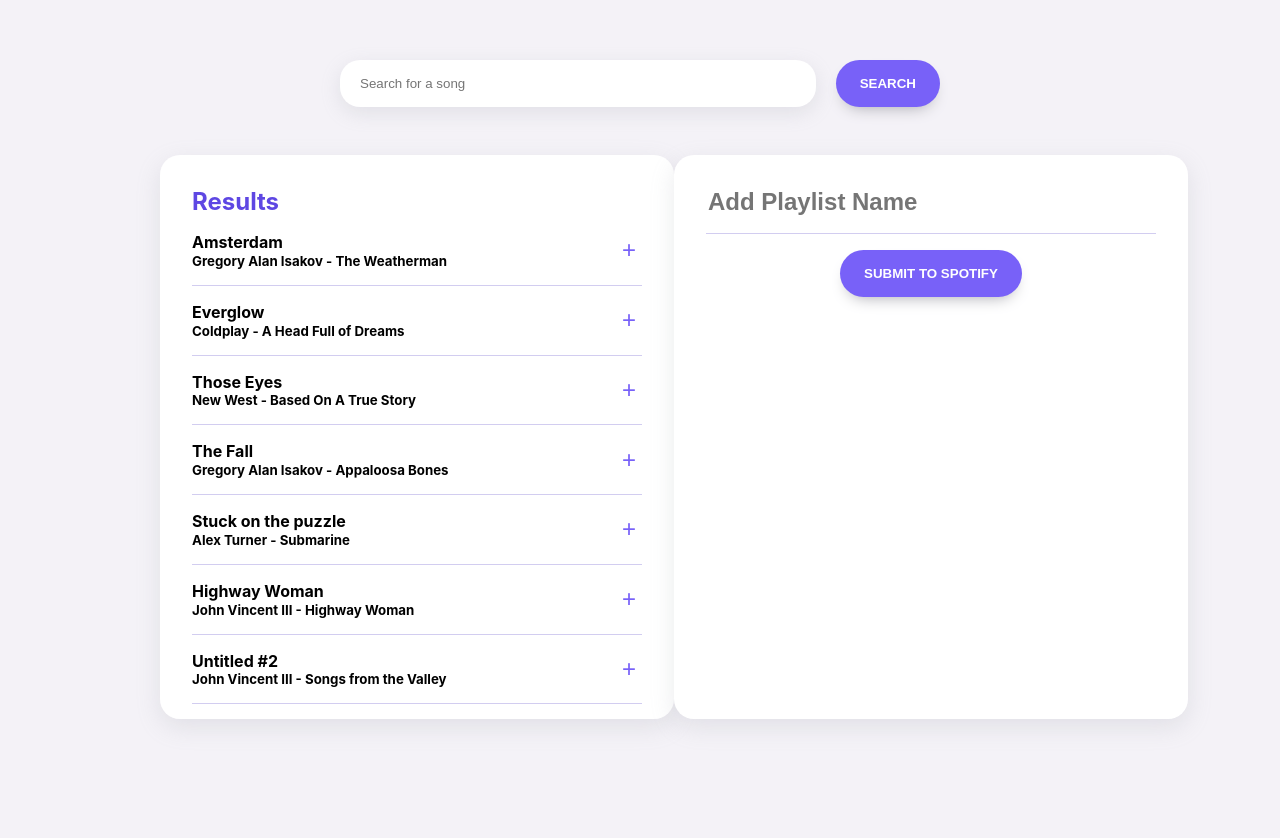
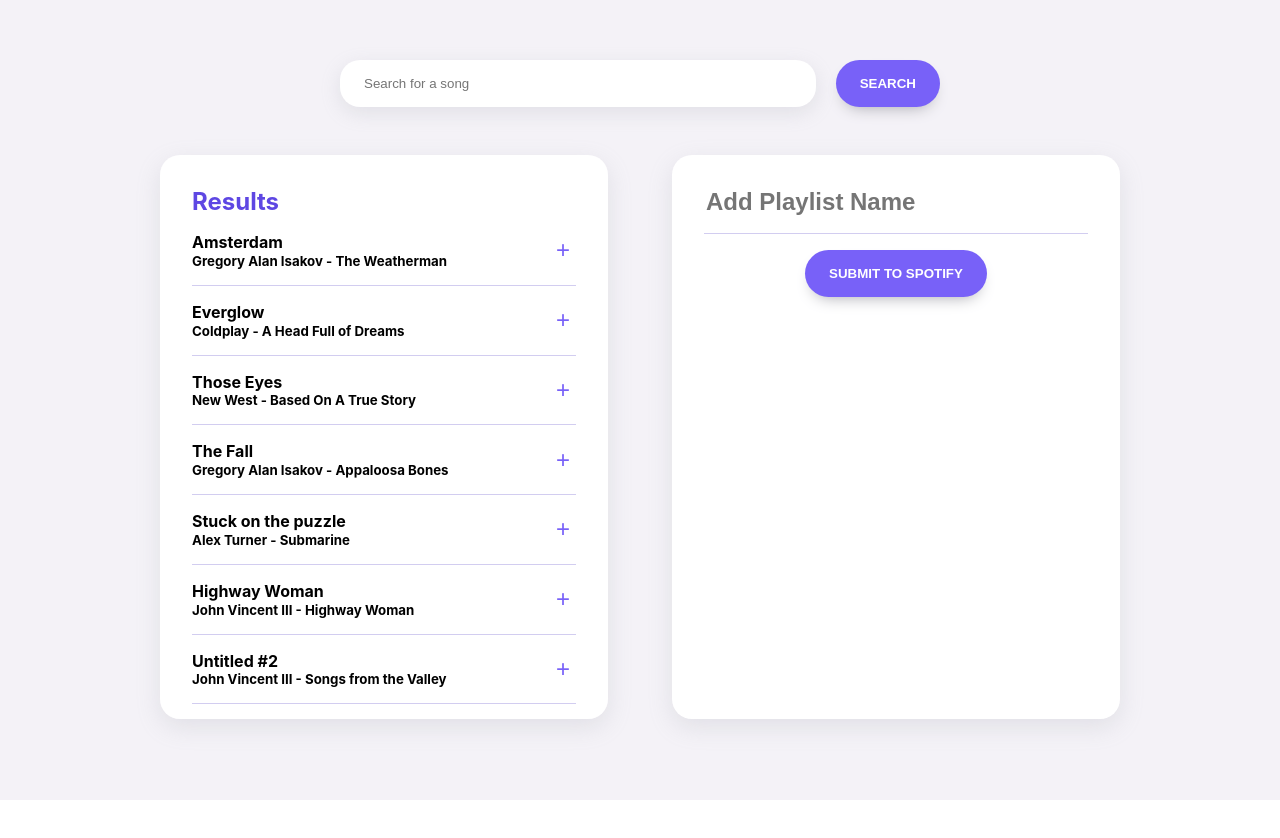
Before and after one commit to cvsluis/jamming, a React (Create React App) app: page / in a window 1280 px wide. Shown: the top 838 px of the page. After the commit the page ends 800 px from the top, so only its background shows below. Built offline with nearby package versions, Linux system fonts and the light colour scheme.

Commit message:
fix: update container sizing

```diff
--- a/src/App.scss
+++ b/src/App.scss
@@ -2,7 +2,6 @@
 
 .App {
   background-color: $lightest;
-  padding-top: 60px;
   height: 100vh;
   display: flex;
   flex-direction: column;
@@ -10,6 +9,7 @@
 }
 
 .App-header {
+  padding-top: 60px;
   display: flex;
   flex-direction: row;
   align-items: center;
--- a/src/styles/Playlist.scss
+++ b/src/styles/Playlist.scss
@@ -2,7 +2,7 @@
 
 .playlist-input {
   font-weight: bold;
-  font-size: 1.5em;
+  font-size: 1.5rem;
   border: none;
   outline-color: white;
   color: $darker;
--- a/src/styles/SearchBar.scss
+++ b/src/styles/SearchBar.scss
@@ -8,7 +8,7 @@
 
 .search-bar input {
   width: 100%;
-  padding: 1em 1.5em;
+  padding: 1rem 1.5rem;
   border: none;
   border-radius: 20px;
   outline-color: $darker;
--- a/src/styles/SearchResults.scss
+++ b/src/styles/SearchResults.scss
@@ -1,7 +1,7 @@
 @import 'theme';
 
 .article-container {
-  min-width: 450px;
+  width: 40%;
   height: 500px;
   border-radius: 20px;
   background-color: white;
```
